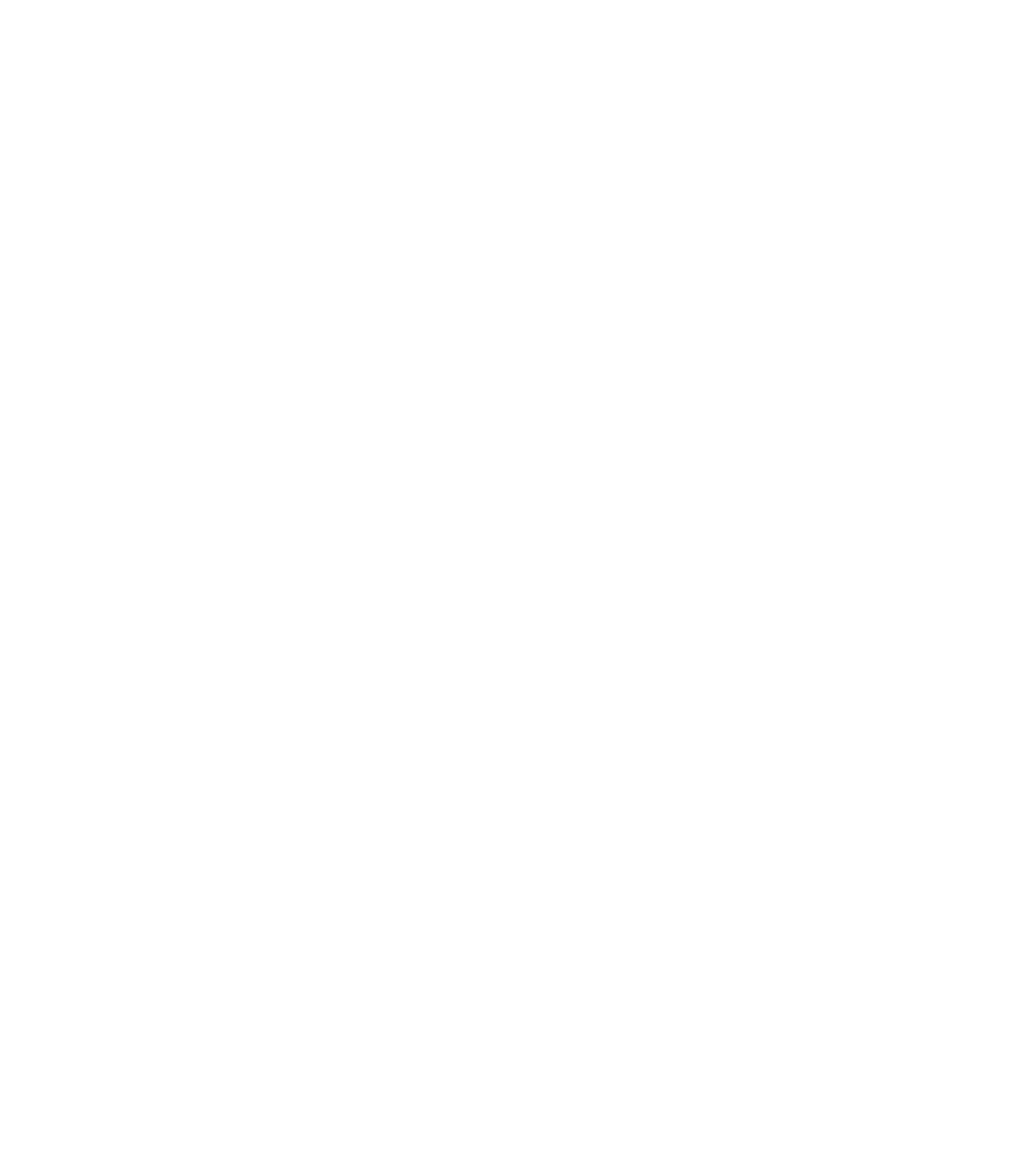
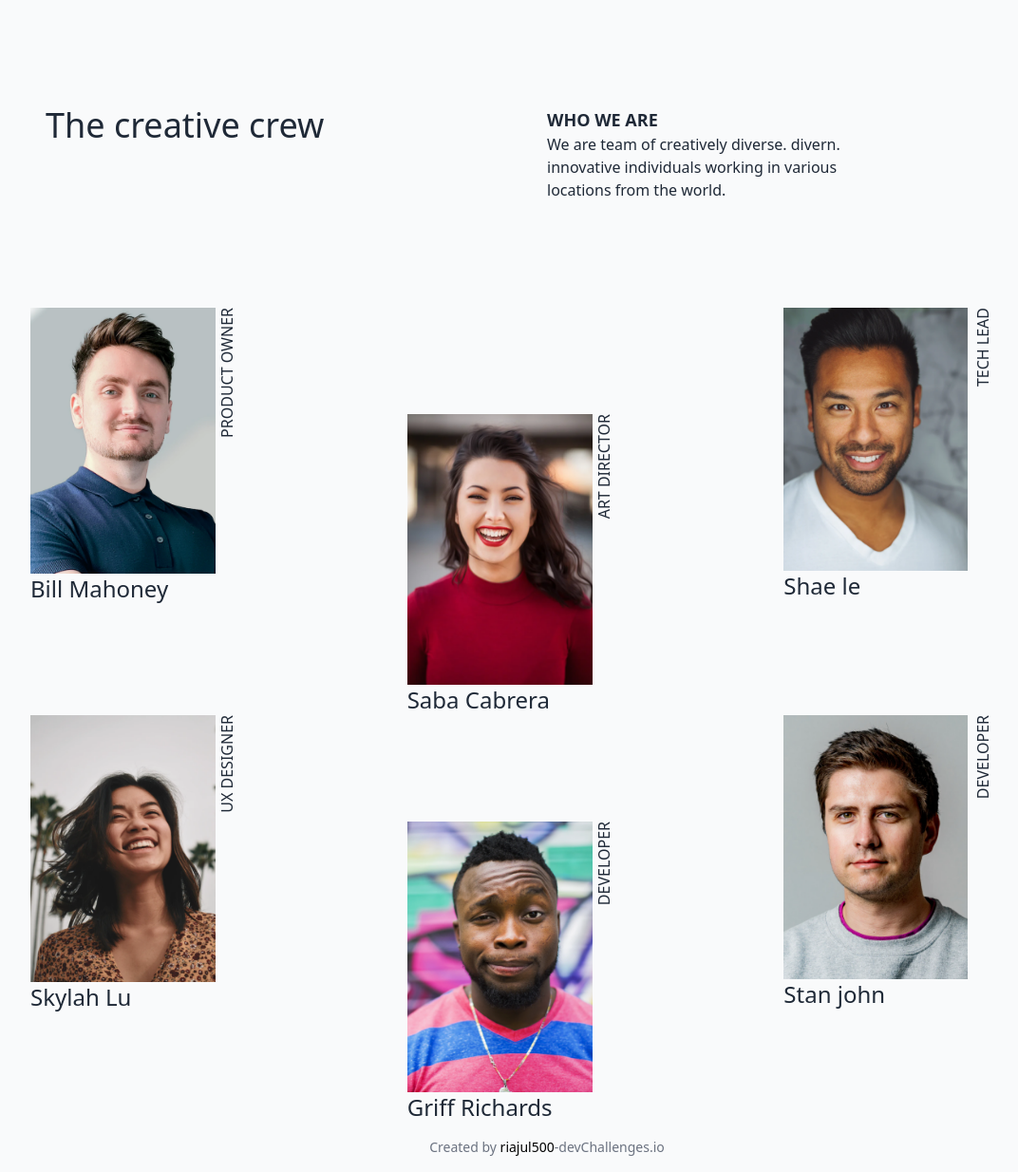
Before and after one commit to riajul5000/my-team-page, a plain HTML site: page index.html in a window 1280 px wide. Shown: the whole page at 95% size, without its empty margins (64-1136 px from the left). Before the commit the page ends 800 px from the top, so only its background shows below. Drawn offline with nearby package versions, Linux system fonts and the light colour scheme.

Commit message:
more html tags and css file added

```diff
--- a/index.html
+++ b/index.html
@@ -3,9 +3,99 @@
 <head>
     <meta charset="UTF-8">
     <meta name="viewport" content="width=device-width, initial-scale=1.0">
-    <title>Document</title>
+    <title>My Team Page </title>
+    <link rel="stylesheet" href="style/style.css">
+    <link href="https://cdn.jsdelivr.net/npm/daisyui@3.6.1/dist/full.css" rel="stylesheet" type="text/css" />
+    <script src="https://cdn.tailwindcss.com"></script>
 </head>
-<body>
+<body class="bg-gray-50">
+    <header>
+        <!-- //banner section -->
+        <div class="grid grid-cols-1 lg:grid-cols-2 p-28">
+            <div class="">
+                <h1 class="text-4xl font-medium">The creative crew</h1>
+            </div>
+            <div>
+                <p class="text-lg font-bold">WHO WE ARE</p>
+                <p class="text-base font-medium">We are team of creatively diverse. divern.<br>
+                innovative individuals working in various<br>
+            locations from the world.</p>
+            </div>
+        </div>
+    </header>
+    <!-- 1st photo main section -->
+    <main>
+         <div class="flex grid grid-cols-2 lg:grid-cols-3 pl-24 gap-1.5">
+              <!-- first card  -->
+            <div id="first-card" class="grid grid-cols-2">
+               <div>
+                 <img src="image/photo1.png" alt="" srcset="">
+                <h2 class="text-2xl font-medium">Bill Mahoney</h2>
+            </div>
+            <div>
+                <p id="verticle-text">PRODUCT OWNER</p>
+            </div>
+            </div>
+           <!-- second card  -->
+            <div id="first-card" class="grid grid-cols-2 mt-28">
+                <div>
+                  <img src="image/photo2.png" alt="" srcset="">
+                 <h2 class="text-2xl font-medium">Saba Cabrera</h2>
+             </div>
+             <div>
+                 <p id="verticle-text">ART DIRECTOR</p>
+             </div>
+             </div>
+             <!-- third card  -->
+             <div id="first-card" class="grid grid-cols-2 gap-x-1">
+                <div>
+                  <img src="image/photo3.png" alt="" srcset="">
+                 <h2 class="text-2xl font-medium">Shae le</h2>
+             </div>
+             <div>
+                 <p id="verticle-text">TECH LEAD</p>
+             </div>
+             </div>
+         </div>
+          <!-- 2nd photo photo section  -->
+          <div class="flex grid grid-cols-2 lg:grid-cols-3 pl-24 gap-1.5">
+            <!-- first card  -->
+          <div id="first-card" class="grid grid-cols-2">
+             <div>
+               <img src="image/photo4.png" alt="" srcset="">
+              <h2 class="text-2xl font-medium">Skylah Lu</h2>
+          </div>
+          <div>
+              <p id="verticle-text">UX DESIGNER</p>
+          </div>
+          </div>
+         <!-- second card  -->
+          <div id="first-card" class="grid grid-cols-2 mt-28">
+              <div>
+                <img src="image/photo5.png" alt="" srcset="">
+               <h2 class="text-2xl font-medium">Griff Richards</h2>
+           </div>
+           <div>
+               <p id="verticle-text">DEVELOPER</p>
+           </div>
+           </div>
+           <!-- third card  -->
+           <div id="first-card" class="grid grid-cols-2 gap-x-1">
+              <div>
+                <img src="image/photo6.png" alt="" srcset="">
+               <h2 class="text-2xl font-medium">Stan john</h2>
+           </div>
+           <div>
+               <p id="verticle-text" class="text-1xl">DEVELOPER</p>
+           </div>
+           </div>
+       </div>
+    </main>
+    <footer class="footer footer-center p-4 bg-gray-50 text-base-content">
+        <div>
+          <p class="text-gray-500">Created by <span class="text-black">riajul500</span>-devChallenges.io</p>
+        </div>
+      </footer>
 
 </body>
 </html>
--- /dev/null
+++ b/style/style.css
@@ -0,0 +1,4 @@
+#verticle-text {
+    writing-mode: vertical-rl; /* Vertical writing mode, right to left */
+    transform: rotate(180deg);
+}
```
Also changed, not shown: image/photo1.png (added), image/photo2.png (added), image/photo3.png (added), image/photo4.png (added), image/photo5.png (added), image/photo6.png (added).
